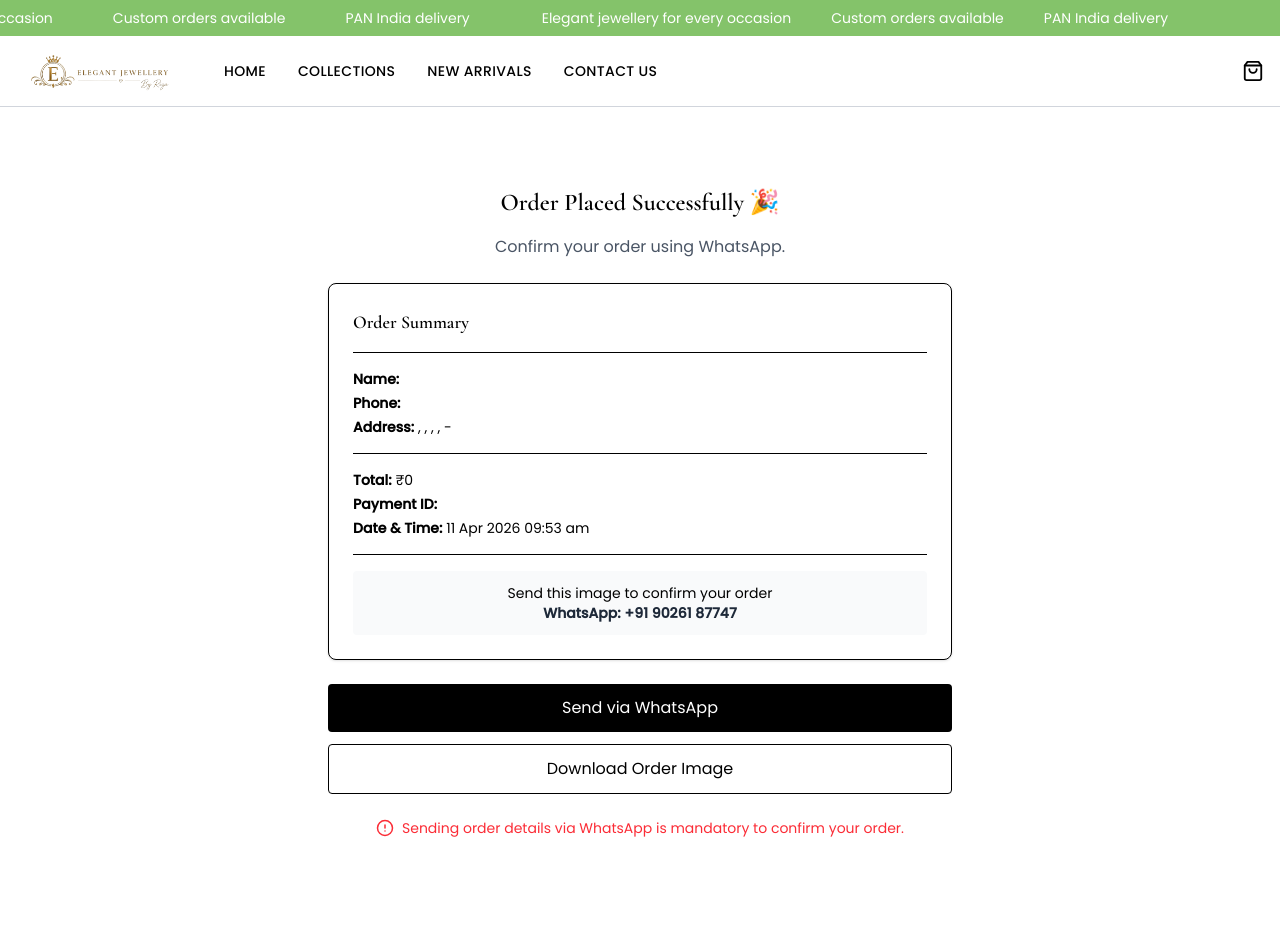
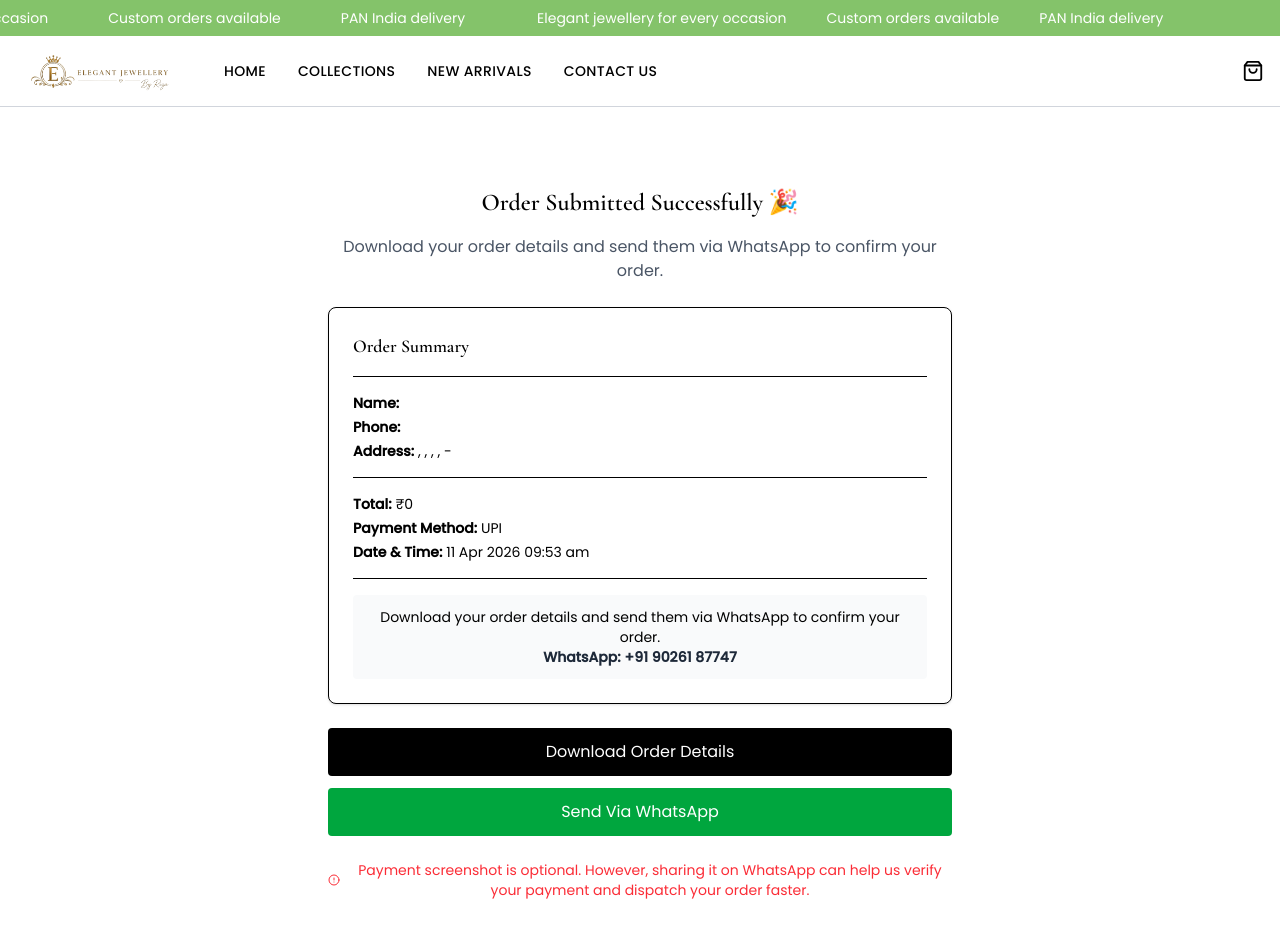
Before and after one commit to Ashish-12K/sk-jewellery, a React (Vite) app: page /order-success in a window 1280 px wide. Shown: the top 938 px of the page. Built offline with nearby package versions, Linux system fonts and the light colour scheme.

Commit message:
Fixed Bugs in Payment

```diff
--- a/src/pages/CheckoutPage.jsx
+++ b/src/pages/CheckoutPage.jsx
@@ -1,8 +1,10 @@
 import { useCart } from "../context/CartContext";
 import { useState } from "react";
+import { useNavigate } from "react-router-dom";
 
 export default function CheckoutPage() {
-  const { total } = useCart();
+  const { cart, total } = useCart();
+  const navigate = useNavigate();
 
   const deliveryCharge = 80;
   const finalTotal = total + deliveryCharge;
@@ -71,7 +73,7 @@ export default function CheckoutPage() {
     return true;
   };
 
-  const openPhonePe = () => {
+  const payViaUPI = () => {
     if (!validateForm()) return;
 
     const upiUrl = `upi://pay?pa=${upiId}&pn=${encodeURIComponent(
@@ -81,14 +83,16 @@ export default function CheckoutPage() {
     window.location.href = upiUrl;
   };
 
-  const openPaytm = () => {
+  const goToOrderSuccess = () => {
     if (!validateForm()) return;
 
-    const upiUrl = `upi://pay?pa=${upiId}&pn=${encodeURIComponent(
-      merchantName
-    )}&am=${finalTotal}&cu=INR`;
-
-    window.location.href = upiUrl;
+    navigate("/order-success", {
+      state: {
+        cart,
+        total: finalTotal,
+        customer: form,
+      },
+    });
   };
 
   const inputStyle =
@@ -105,7 +109,9 @@ export default function CheckoutPage() {
           Enter your delivery details
         </p>
 
+        {/* Form */}
         <div className="space-y-4">
+
           <input
             placeholder="Full Name"
             className={inputStyle}
@@ -139,6 +145,7 @@ export default function CheckoutPage() {
           />
 
           <div className="grid grid-cols-1 md:grid-cols-2 gap-4">
+
             <input
               placeholder="City"
               className={inputStyle}
@@ -154,9 +161,11 @@ export default function CheckoutPage() {
                 setForm({ ...form, pincode: e.target.value })
               }
             />
+
           </div>
 
           <div className="grid grid-cols-1 md:grid-cols-2 gap-4">
+
             <select
               className={inputStyle}
               onChange={(e) =>
@@ -169,10 +178,14 @@ export default function CheckoutPage() {
               </option>
 
               {states.map((state) => (
-                <option key={state} value={state}>
+                <option
+                  key={state}
+                  value={state}
+                >
                   {state}
                 </option>
               ))}
+
             </select>
 
             <select
@@ -180,13 +193,20 @@ export default function CheckoutPage() {
               value="India"
               disabled
             >
-              <option>India</option>
+              <option>
+                India
+              </option>
             </select>
-          </div>
+
           </div>
 
+        </div>
+
+        {/* Summary */}
         <div className="mt-10 border-t border-gray-100 pt-6">
+
           <div className="space-y-3">
+
             <div className="flex justify-between text-sm text-gray-600">
               <span>Subtotal</span>
               <span>₹ {total}</span>
@@ -201,28 +221,32 @@ export default function CheckoutPage() {
               <span>Total</span>
               <span>₹ {finalTotal}</span>
             </div>
+
           </div>
 
-          <div className="mt-6 space-y-3">
+          {/* UPI Payment Button */}
           <button
-              onClick={openPhonePe}
-              className="w-full bg-purple-600 text-white py-3 rounded-xl hover:bg-purple-700 transition text-sm font-medium"
+            onClick={payViaUPI}
+            className="mt-6 w-full bg-black text-white py-3 rounded-xl hover:bg-gray-900 transition text-sm font-medium"
           >
-              Pay with PhonePe
+            Pay via UPI
           </button>
 
+          {/* Payment Completed Button */}
           <button
-              onClick={openPaytm}
-              className="w-full bg-blue-500 text-white py-3 rounded-xl hover:bg-blue-600 transition text-sm font-medium"
+            onClick={goToOrderSuccess}
+            className="mt-3 w-full border border-black text-black py-3 rounded-xl hover:bg-black hover:text-white transition text-sm font-medium"
           >
-              Pay with Paytm
+            Payment Completed
           </button>
 
-            <p className="text-xs text-gray-500 text-center">
-              After payment, please send payment screenshot on WhatsApp for order confirmation.
+          <p className="text-xs text-center text-gray-500 mt-3">
+            After completing payment through PhonePe, Paytm, Google Pay or any UPI app,
+            click "Payment Completed" to continue.
           </p>
+
         </div>
-        </div>
+
       </div>
     </div>
   );
--- a/src/pages/OrderSuccess.jsx
+++ b/src/pages/OrderSuccess.jsx
@@ -14,11 +14,9 @@ export default function OrderSuccess() {
   const {
     cart = [],
     total = 0,
-    paymentId = "",
     customer = {},
   } = state || {};
 
-  // 🕒 Date & Time (NO COMMA FORMAT)
   const orderDate = new Date();
 
   const formattedDateTime = `${orderDate.toLocaleDateString("en-IN", {
@@ -30,24 +28,24 @@ export default function OrderSuccess() {
     minute: "2-digit",
   })}`;
 
-  // WhatsApp message
-  let message = "Hello, I placed an order:\n\n";
+  let message = "🛍️ New Order Details\n\n";
 
   cart.forEach((item) => {
     message += `• ${item.name} (Qty: ${item.quantity}) - ₹${item.price}\n`;
   });
 
-  message += `\nName: ${customer.name}`;
-  message += `\nPhone: ${customer.phone}`;
-  message += `\nAddress: ${customer.house}, ${customer.street}`;
+  message += `\n👤 Name: ${customer.name}`;
+  message += `\n📞 Phone: ${customer.phone}`;
+  message += `\n🏠 Address: ${customer.house}, ${customer.street}`;
   message += `\n${customer.city}, ${customer.state}, ${customer.country} - ${customer.pincode}`;
-  message += `\n\nTotal: ₹${total}`;
-  message += `\nPayment ID: ${paymentId}`;
-  message += `\nDate & Time: ${formattedDateTime}`;
+  message += `\n\n💰 Total: ₹${total}`;
+  message += `\n💳 Payment Method: UPI`;
+  message += `\n📅 Date & Time: ${formattedDateTime}`;
 
-  const whatsappURL = `https://wa.me/919026187747?text=${encodeURIComponent(message)}`;
+  const whatsappURL = `https://wa.me/919026187747?text=${encodeURIComponent(
+    message
+  )}`;
 
-  // 📸 Download image
   const downloadImage = async () => {
     if (!orderRef.current) return;
 
@@ -67,19 +65,18 @@ export default function OrderSuccess() {
     <div className="px-6 py-20 max-w-2xl mx-auto text-center">
 
       <h1 className="text-2xl font-semibold mb-4">
-        Order Placed Successfully 🎉
+        Order Submitted Successfully 🎉
       </h1>
 
       <p className="text-gray-600 mb-6">
-        Confirm your order using WhatsApp.
+        Download your order details and send them via WhatsApp to confirm your order.
       </p>
 
-      {/* 📦 ORDER SUMMARY */}
+      {/* Order Summary */}
       <div
         ref={orderRef}
         className="border rounded-lg p-6 text-left shadow-sm bg-white"
       >
-
         <h2 className="font-semibold mb-4 text-lg">
           Order Summary
         </h2>
@@ -87,11 +84,17 @@ export default function OrderSuccess() {
         {/* Products */}
         <div className="space-y-2 mb-4">
           {cart.map((item) => (
-            <div key={item.id} className="flex justify-between text-sm">
+            <div
+              key={item.id}
+              className="flex justify-between text-sm"
+            >
               <span>
                 {item.name} × {item.quantity}
               </span>
-              <span>₹{item.price}</span>
+
+              <span>
+                ₹{item.price}
+              </span>
             </div>
           ))}
         </div>
@@ -100,10 +103,19 @@ export default function OrderSuccess() {
 
         {/* Customer Info */}
         <div className="text-sm space-y-1">
-          <p><strong>Name:</strong> {customer.name}</p>
-          <p><strong>Phone:</strong> {customer.phone}</p>
           <p>
-            <strong>Address:</strong> {customer.house}, {customer.street}, {customer.city}, {customer.state}, {customer.country} - {customer.pincode}
+            <strong>Name:</strong> {customer.name}
+          </p>
+
+          <p>
+            <strong>Phone:</strong> {customer.phone}
+          </p>
+
+          <p>
+            <strong>Address:</strong>{" "}
+            {customer.house}, {customer.street},{" "}
+            {customer.city}, {customer.state},{" "}
+            {customer.country} - {customer.pincode}
           </p>
         </div>
 
@@ -111,9 +123,18 @@ export default function OrderSuccess() {
 
         {/* Payment */}
         <div className="text-sm space-y-1">
-          <p><strong>Total:</strong> ₹{total}</p>
-          <p><strong>Payment ID:</strong> {paymentId}</p>
-          <p><strong>Date & Time:</strong> {formattedDateTime}</p>
+          <p>
+            <strong>Total:</strong> ₹{total}
+          </p>
+
+          <p>
+            <strong>Payment Method:</strong> UPI
+          </p>
+
+          <p>
+            <strong>Date & Time:</strong>{" "}
+            {formattedDateTime}
+          </p>
         </div>
 
         <hr className="my-4" />
@@ -121,8 +142,9 @@ export default function OrderSuccess() {
         {/* WhatsApp Info */}
         <div className="text-sm text-center bg-gray-50 p-3 rounded">
           <p className="font-normal">
-            Send this image to confirm your order
+            Download your order details and send them via WhatsApp to confirm your order.
           </p>
+
           <p className="text-gray-800 font-semibold">
             WhatsApp: +91 90261 87747
           </p>
@@ -134,17 +156,17 @@ export default function OrderSuccess() {
       <div className="mt-6 flex flex-col gap-3">
 
         <button
-          onClick={() => window.open(whatsappURL, "_blank")}
+          onClick={downloadImage}
           className="bg-black text-white px-6 py-3 rounded hover:bg-gray-800 transition"
         >
-          Send via WhatsApp
+          Download Order Details
         </button>
 
         <button
-          onClick={downloadImage}
-          className="border border-black px-6 py-3 rounded hover:bg-black hover:text-white transition"
+          onClick={() => window.open(whatsappURL, "_blank")}
+          className="bg-green-600 text-white px-6 py-3 rounded hover:bg-green-700 transition"
         >
-          Download Order Image
+          Send Via WhatsApp
         </button>
 
       </div>
@@ -152,8 +174,9 @@ export default function OrderSuccess() {
       {/* Note */}
       <div className="mt-6 flex items-center justify-center gap-2 text-sm text-red-500">
         <FiAlertCircle size={18} />
+
         <p>
-          Sending order details via WhatsApp is mandatory to confirm your order.
+          Payment screenshot is optional. However, sharing it on WhatsApp can help us verify your payment and dispatch your order faster.
         </p>
       </div>
 
```
Lines whose indentation alone changed are shown as unchanged.
